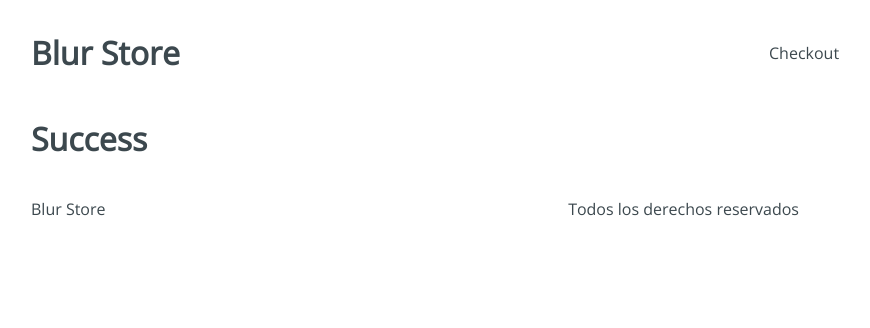
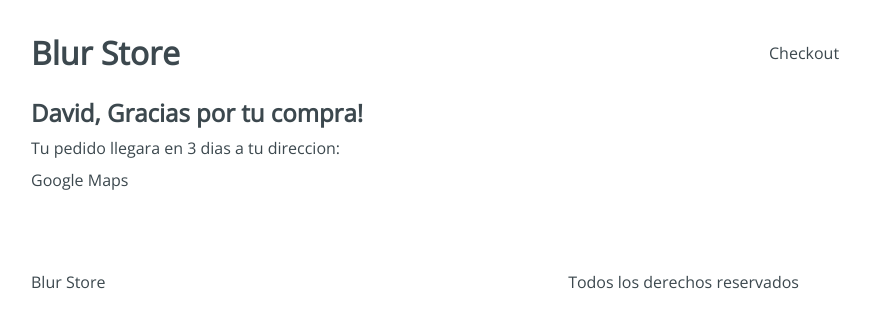
Before and after one commit to iblurdesigner/blur-store, a React app: page /checkout/success in a window 1280 px wide. Shown: the top 328 px of the page, without its empty margins (225-1095 px from the left). Built offline with nearby package versions, Linux system fonts and the light colour scheme.

Commit message:
Seccion de payment y success

```diff
--- a/src/containers/Payment.jsx
+++ b/src/containers/Payment.jsx
@@ -1,5 +1,13 @@
 import React from 'react'
+import '../styles/components/Payment.css'
 
-const Payment = () => <h1>Payment</h1>
+const Payment = () => (
+  <div className="Payment">
+    <div className="Payment-content">
+      <h3>Resumen del pedido:</h3>
+      <div className="Payment-button">Boton de pago con Paypal</div>
+    </div>
+  </div>
+)
 
 export default Payment
--- a/src/containers/Success.jsx
+++ b/src/containers/Success.jsx
@@ -1,5 +1,14 @@
 import React from 'react'
+import '../styles/components/Success.css'
 
-const Success = () => <h1>Success</h1>
+const Success = () => (
+  <div className="Success">
+    <div className="Success-content">
+      <h2>David, Gracias por tu compra!</h2>
+      <span>Tu pedido llegara en 3 dias a tu direccion:</span>
+      <div className="Success-map">Google Maps</div>
+    </div>
+  </div>
+)
 
 export default Success
```
